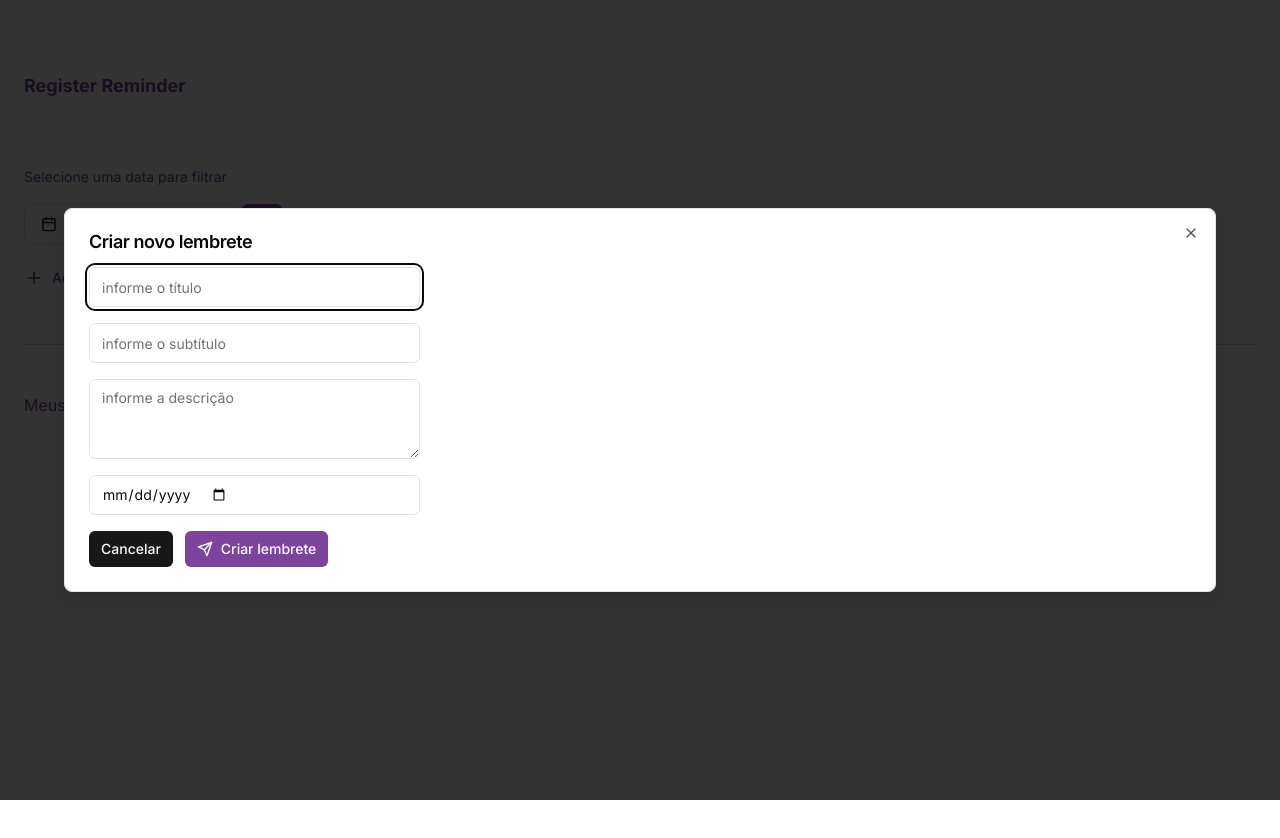
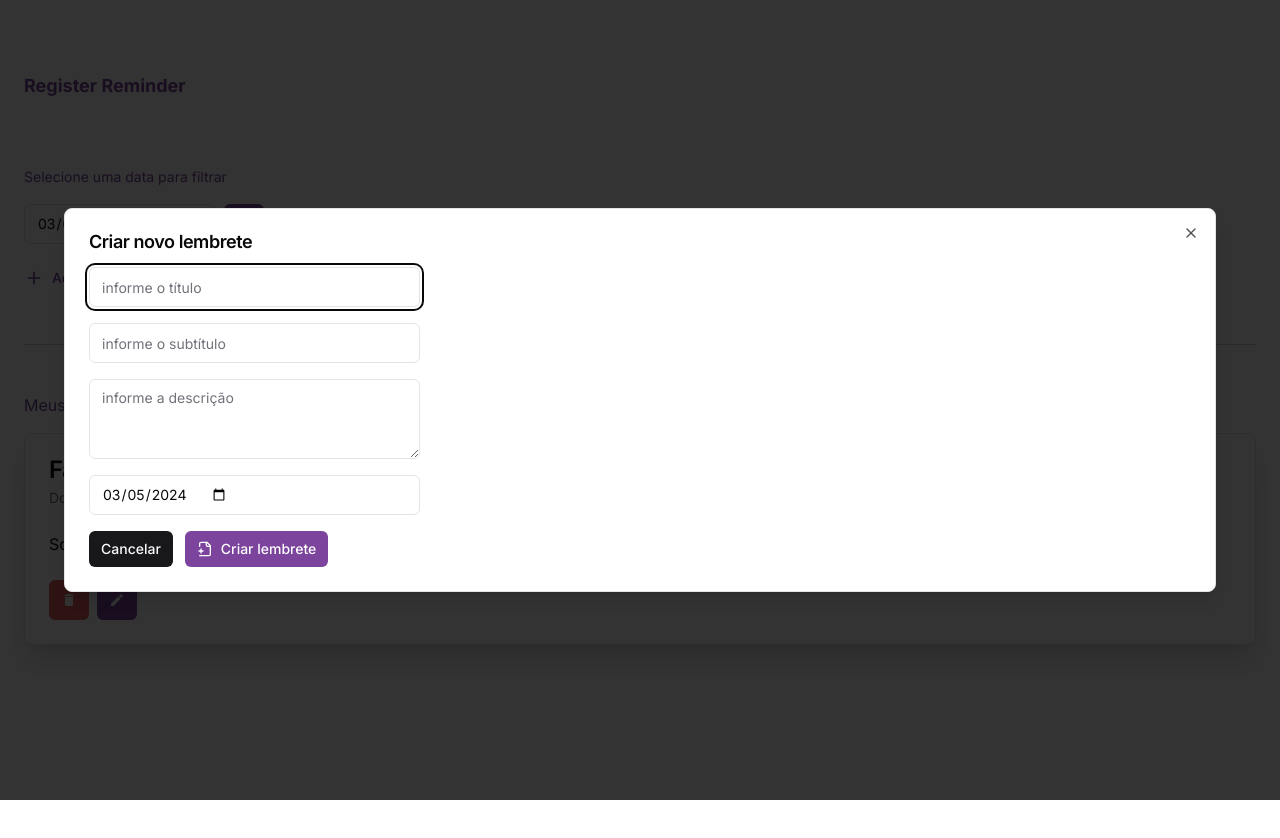
Before and after one commit to calvinsteixeira/register-reminders, a Next.js app: page /dashboard in a window 1280 px wide. Both pictures are taken after a click on the button "Adicionar novo lembrete". Shown: the top 838 px of the page. Built offline with nearby package versions, Linux system fonts and the light colour scheme; data requests are answered from the project's data file.

Commit message:
Ajustando formulário

```diff
--- a/api/db.json
+++ b/api/db.json
@@ -1,3 +1,11 @@
 {
-  "reminders": []
+  "reminders": [
+    {
+      "id": "d037",
+      "title": "Faculdade",
+      "subtitle": "Documentos",
+      "description": "Solcitar para a escola os documentos para efetvar minha matricula",
+      "date": "2024-03-07T00:00:00.000Z"
+    }
+  ]
 }
--- a/app/dashboard/page.tsx
+++ b/app/dashboard/page.tsx
@@ -6,13 +6,14 @@ import {
   Divider,
   ReminderCard,
   ConfirmationDialog,
-  ReminderDialog
+  ReminderDialog,
 } from "@/components/index";
 import { IDialog } from "@/components/content/ConfirmationDialog";
 import { IReminderDialog } from "@/components/forms/ReminderDialog";
 import { Button } from "@/components/ui/button";
+import { Input } from "@/components/ui/input";
 import { CalendarIcon } from "lucide-react";
-import { IoMdAdd } from "react-icons/io"
+import { IoMdAdd } from "react-icons/io";
 import { FaSearch } from "react-icons/fa";
 import { Loader2 } from "lucide-react";
 import { SelectSingleEventHandler } from "react-day-picker";
@@ -29,26 +30,25 @@ type ReminderRequestSettings = {
 };
 
 export default function page() {
-  const [reminderRequestSettings, setReminderRequestSettings] = React.useState<ReminderRequestSettings>({
+  const [reminderRequestSettings, setReminderRequestSettings] =
+    React.useState<ReminderRequestSettings>({
       data: [],
       status: null,
-    loadingRequest: true
+      loadingRequest: true,
     });
-  const [selectedDateFilter, setSelectedDateFilter] = React.useState<Date>(new Date());
-  const [deleteDialogSettings, setDeleteDialogSettings] = React.useState<IDialog>({
+  const [selectedDateFilter, setSelectedDateFilter] = React.useState<string>(format(new Date(), 'yyyy-MM-dd'));
+  const [deleteDialogSettings, setDeleteDialogSettings] =
+    React.useState<IDialog>({
       title: "",
       description: "",
       open: false,
-    onOpenChange() { }
+      onOpenChange() {},
     });
-  const [reminderDialogSettings, setReminderDialogSettings] = React.useState<IReminderDialog>({
+  const [reminderDialogSettings, setReminderDialogSettings] =
+    React.useState<IReminderDialog>({
       open: false,
-    onOpenChange() { },
-  })
-
-  const handleSelectDate: SelectSingleEventHandler = (event, day) => {
-    if (day) setSelectedDateFilter(day);
-  };
+      onOpenChange() {},
+    });
 
   async function getAllReminders() {
     const result: AxiosResponse = await reminderService.getAllReminders();
@@ -68,28 +68,31 @@ export default function page() {
 
     setTimeout(() => {
       getAllReminders();
-    }, 2000)
+    }, 2000);
   }, []);
 
   function handleContent(): React.ReactNode {
-    if (!reminderRequestSettings.data || reminderRequestSettings.data.length == 0 && !reminderRequestSettings.loadingRequest) {
+    if (
+      !reminderRequestSettings.data ||
+      (reminderRequestSettings.data.length == 0 &&
+        !reminderRequestSettings.loadingRequest)
+    ) {
       return (
         <div className="w-full text-center mt-16">
-          <p className='text-sm'>Não há dados para a data informada.</p>
+          <p className="text-sm">Não há dados para a data informada.</p>
         </div>
-      )
+      );
     } else if (reminderRequestSettings.loadingRequest) {
       return (
         <div className=" flex w-full h-full justify-center mt-16">
-          <div className='flex gap-2 items-center'>
-            <p className='text-sm'>Carregando os dados</p>
+          <div className="flex gap-2 items-center">
+            <p className="text-sm">Carregando os dados</p>
             <Loader2 className="h-4 w-4 animate-spin" />
           </div>
         </div>
-      )
+      );
     } else if (reminderRequestSettings.data.length > 0) {
-      return (
-        reminderRequestSettings.data.map((reminder, index) => (
+      return reminderRequestSettings.data.map((reminder, index) => (
         <ReminderCard
           key={index}
           title={reminder.title}
@@ -99,8 +102,8 @@ export default function page() {
             setReminderDialogSettings((prevStates) => ({
               ...prevStates,
               open: true,
-                reminderData: reminder
-              }))
+              reminderData: reminder,
+            }));
           }}
           secondaryAction={() => {
             setDeleteDialogSettings((prevState) => ({
@@ -112,8 +115,7 @@ export default function page() {
             }));
           }}
         />
-        ))
-      )
+      ));
     }
   }
 
@@ -130,12 +132,16 @@ export default function page() {
         title={deleteDialogSettings.title}
         description={deleteDialogSettings.description}
       />
-      <ReminderDialog reminderData={reminderDialogSettings.reminderData} open={reminderDialogSettings.open} onOpenChange={() => {
+      <ReminderDialog
+        reminderData={reminderDialogSettings.reminderData}
+        open={reminderDialogSettings.open}
+        onOpenChange={() => {
           setReminderDialogSettings((prevState) => ({
             ...prevState,
             open: !reminderDialogSettings.open,
           }));
-      }} />
+        }}
+      />
       <h1 className="text-lg font-bold text-secondary mt-12">
         Register Reminder
       </h1>
@@ -145,11 +151,20 @@ export default function page() {
             Selecione uma data para filtrar
           </span>
           <div className="flex gap-2">
-            <DatePicker
+            <Input
+              type="date"
+              className="max-w-[12rem]"
+              onChange={(e) => {
+                setSelectedDateFilter(e.target.value)
+              }}
+              disabled={reminderRequestSettings.loadingRequest ? true : false}
+              value={selectedDateFilter}
+            />
+            {/* <DatePicker
               selected={selectedDateFilter}
               onSelect={handleSelectDate}
               disabled={reminderRequestSettings.loadingRequest}
-            />
+            /> */}
             <Button
               disabled={reminderRequestSettings.loadingRequest}
               className="bg-secondary"
@@ -162,13 +177,20 @@ export default function page() {
               )}
             </Button>
           </div>
-          <Button onClick={() => {
+          <Button
+            onClick={() => {
               setReminderDialogSettings((prevStates) => ({
                 ...prevStates,
-              open: !reminderDialogSettings.open
-            }))
-          }} variant={"ghost"} className='text-secondary gap-2 p-0' disabled={reminderRequestSettings.loadingRequest} size={"sm"}>
-            <IoMdAdd className='text-xl' />Adicionar novo lembrete
+                open: !reminderDialogSettings.open,
+              }));
+            }}
+            variant={"ghost"}
+            className="text-secondary gap-2 p-0"
+            disabled={reminderRequestSettings.loadingRequest}
+            size={"sm"}
+          >
+            <IoMdAdd className="text-xl" />
+            Adicionar novo lembrete
           </Button>
           <Divider />
         </div>
--- a/components/forms/ReminderDialog.tsx
+++ b/components/forms/ReminderDialog.tsx
@@ -1,7 +1,7 @@
-'use client'
+"use client";
 
-import React from 'react'
-import { Button } from "@/components/ui/button"
+import React from "react";
+import { Button } from "@/components/ui/button";
 import {
   Form,
   FormControl,
@@ -11,17 +11,15 @@ import {
 } from "@/components/ui/form";
 import { format } from "date-fns";
 import { ptBR } from "date-fns/locale";
-import reminderService from '@/api/remindersService';
-import { AxiosResponse } from 'axios';
-import DatePicker from '../inputs/DatePicker';
-import { SelectSingleEventHandler } from "react-day-picker";
+import reminderService from "@/api/remindersService";
+import { AxiosResponse } from "axios";
 
 import { Textarea } from "../ui/textarea";
-import { Loader2, Send, Check } from "lucide-react";
+import { Loader2, FilePlus2 } from "lucide-react";
 import { zodResolver } from "@hookform/resolvers/zod";
 import { useForm } from "react-hook-form";
 import { z } from "zod";
-import { Input } from "@/components/ui/input"
+import { Input } from "@/components/ui/input";
 
 import {
   Dialog,
@@ -29,73 +27,70 @@ import {
   DialogFooter,
   DialogHeader,
   DialogTitle,
-  DialogClose
-} from "@/components/ui/dialog"
-import { IReminder } from "@/api/remindersService"
-
+  DialogClose,
+} from "@/components/ui/dialog";
+import { IReminder } from "@/api/remindersService";
 
 export interface IReminderDialog {
-  reminderData?: IReminder
-  open: boolean,
-  onOpenChange: (open: boolean) => void
+  reminderData?: IReminder;
+  open: boolean;
+  onOpenChange: (open: boolean) => void;
 }
 
-export default function ReminderDialog({ reminderData, open, onOpenChange }: IReminderDialog) {
+export default function ReminderDialog({
+  reminderData,
+  open,
+  onOpenChange,
+}: IReminderDialog) {
   const [submitingForm, setSubmitingForm] = React.useState<boolean>(false);
-  const [selectedDate, setSelectedDate] = React.useState<Date>(reminderData?.date || new Date)
+  const [selectedDate, setSelectedDate] = React.useState<Date>(
+    reminderData?.date || new Date()
+  );
 
   const formSchema = z.object({
     id: z.number().optional(),
     title: z.string().min(1, { message: "Campo obrigatório" }),
     subtitle: z.string().optional(),
     description: z.string().optional(),
-    date: z.string().refine(value => {
-
-      let selectedDate: Date | String = format(value, 'dd/MM/yyyy', { locale: ptBR })
-      let today: Date | String = format(new Date(), 'dd/MM/yyyy', { locale: ptBR })
-
-
-      console.log(selectedDate)
-      console.log(today)
-
-      if(selectedDate >= today) {
-        return true
+    date: z.string().refine((value) => {
+      if (!value) {
       } else {
-        return false
+        let selectedDate: Date | String = format(value, "dd/MM/yyyy", {
+          locale: ptBR,
+        });
+        let today: Date | String = format(new Date(), "dd/MM/yyyy", {
+          locale: ptBR,
+        });
+        if (selectedDate >= today) {
+          return true;
+        } else {
+          return false;
+        }
       }
-
-    }, "Não selecione datas passadas")
-  })
-
+    }, "Selecione uma data válida"),
+  });
   const form = useForm<z.infer<typeof formSchema>>({
     resolver: zodResolver(formSchema),
     defaultValues: {
-      title: "",
-      subtitle: "",
-      description: "",
-      date: new Date().toString()
+      title: reminderData?.title || "",
+      subtitle: reminderData?.subtitle || "",
+      description: reminderData?.description || "",
     },
   });
 
   async function onSubmit(data: z.infer<typeof formSchema>) {
-
     if (reminderData) {
-      data.id = reminderData.id
+      data.id = reminderData.id;
     }
 
     const result: AxiosResponse = await reminderService.createReminder({
       title: data.title,
       subtitle: data.subtitle,
       description: data.description,
-      date: new Date(data.date)
-    })
+      date: new Date(data.date),
+    });
 
-    form.reset({
-      title: "",
-      subtitle: "",
-      description: "",
-      date: ""
-    })
+    resetForm();
 
     // setSubmitingForm(true)
     // const requestSchema: emailRequestType = {
@@ -105,18 +100,34 @@ export default function ReminderDialog({ reminderData, open, onOpenChange }: IRe
     // }
   }
 
-  const handleSelectDate: SelectSingleEventHandler = (event, day) => {
-    if (day) setSelectedDate(day);
-  };
+  function resetForm() {
+    form.reset({
+      title: "",
+      subtitle: "",
+      description: "",
+      date: "",
+    });
+  }
 
   return (
-    <Dialog open={open} onOpenChange={onOpenChange}>
+    <Dialog
+      open={open}
+      onOpenChange={(open) => {
+        onOpenChange(open);
+        resetForm()
+      }}
+    >
       <DialogContent className="max-w-[90%]">
         <DialogHeader>
-          <DialogTitle className="text-start">{reminderData ? 'Editar lembrete' : 'Criar novo lembrete'}</DialogTitle>
+          <DialogTitle className="text-start">
+            {reminderData ? "Editar lembrete" : "Criar novo lembrete"}
+          </DialogTitle>
         </DialogHeader>
         <Form {...form}>
-          <form onSubmit={form.handleSubmit(onSubmit)} className="space-y-4 md:max-w-[45%] lg:max-w-[30%]">
+          <form
+            onSubmit={form.handleSubmit(onSubmit)}
+            className="space-y-4 md:max-w-[45%] lg:max-w-[30%]"
+          >
             <FormField
               control={form.control}
               name="title"
@@ -129,7 +140,7 @@ export default function ReminderDialog({ reminderData, open, onOpenChange }: IRe
                       className={
                         form.formState.errors.title ? "border-red-500" : ""
                       }
-                      {...field}
+                      {...{ ...field, value: reminderData?.title }}
                     />
                   </FormControl>
                   <FormMessage
@@ -152,7 +163,7 @@ export default function ReminderDialog({ reminderData, open, onOpenChange }: IRe
                       className={
                         form.formState.errors.subtitle ? "border-red-500" : ""
                       }
-                      {...field}
+                      {...{ ...field, value: reminderData?.subtitle }}
                     />
                   </FormControl>
                   <FormMessage
@@ -173,9 +184,11 @@ export default function ReminderDialog({ reminderData, open, onOpenChange }: IRe
                       disabled={submitingForm ? true : false}
                       placeholder="informe a descrição"
                       className={
-                        form.formState.errors.description ? "border-red-500" : ""
+                        form.formState.errors.description
+                          ? "border-red-500"
+                          : ""
                       }
-                      {...field}
+                      {...{ ...field, value: reminderData?.description }}
                     />
                   </FormControl>
                   <FormMessage
@@ -193,40 +206,53 @@ export default function ReminderDialog({ reminderData, open, onOpenChange }: IRe
                 <FormItem>
                   <FormControl>
                     <Input
-                      type='date'
+                      type="date"
+                      min={new Date().toJSON().slice(0, 10)}
                       disabled={submitingForm ? true : false}
-                      placeholder="informe o subtítulo"
                       className={
                         form.formState.errors.subtitle ? "border-red-500" : ""
                       }
-                      {...field}
+                      {...{
+                        ...field,
+                        value: format(
+                          reminderData?.date || new Date(),
+                          "yyyy-MM-dd"
+                        ),
+                      }}
                     />
                   </FormControl>
                   <FormMessage
-                    className={
-                      form.formState.errors.date ? "text-red-500" : ""
-                    }
+                    className={form.formState.errors.date ? "text-red-500" : ""}
                   />
                 </FormItem>
               )}
             />
-            <div className='flex flex-row items-center gap-3 justify-start'>
+            <div className="flex flex-row items-center gap-3 justify-start">
               <DialogClose asChild>
-                <Button size={'sm'}>Cancelar</Button>
+                <Button size={"sm"}>Cancelar</Button>
               </DialogClose>
-              <Button size={'sm'} disabled={submitingForm ? true : false} className='bg-secondary text-secondary-foreground' type="submit">{submitingForm ? (
-                <>
-                  <Loader2 className="mr-2 h-4 w-4 animate-spin" /> {reminderData ? 'Salvando informações' : 'Criando lembrete'}
-                </>
-              ) : (
-                <>
-                  <Send className="mr-2 h-4 w-4" /> {reminderData ? 'Salvar os dados' : 'Criar lembrete'}
-                </>
-              )}</Button>
+              <Button
+                size={"sm"}
+                disabled={submitingForm ? true : false}
+                className="bg-secondary text-secondary-foreground"
+                type="submit"
+              >
+                {submitingForm ? (
+                  <>
+                    <Loader2 className="mr-2 h-4 w-4 animate-spin" />{" "}
+                    {reminderData ? "Salvando informações" : "Criando lembrete"}
+                  </>
+                ) : (
+                  <>
+                    <FilePlus2 className="mr-2 h-4 w-4" />{" "}
+                    {reminderData ? "Salvar os dados" : "Criar lembrete"}
+                  </>
+                )}
+              </Button>
             </div>
           </form>
         </Form>
       </DialogContent>
     </Dialog>
-  )
+  );
 }
```
Lines whose indentation alone changed are shown as unchanged.
